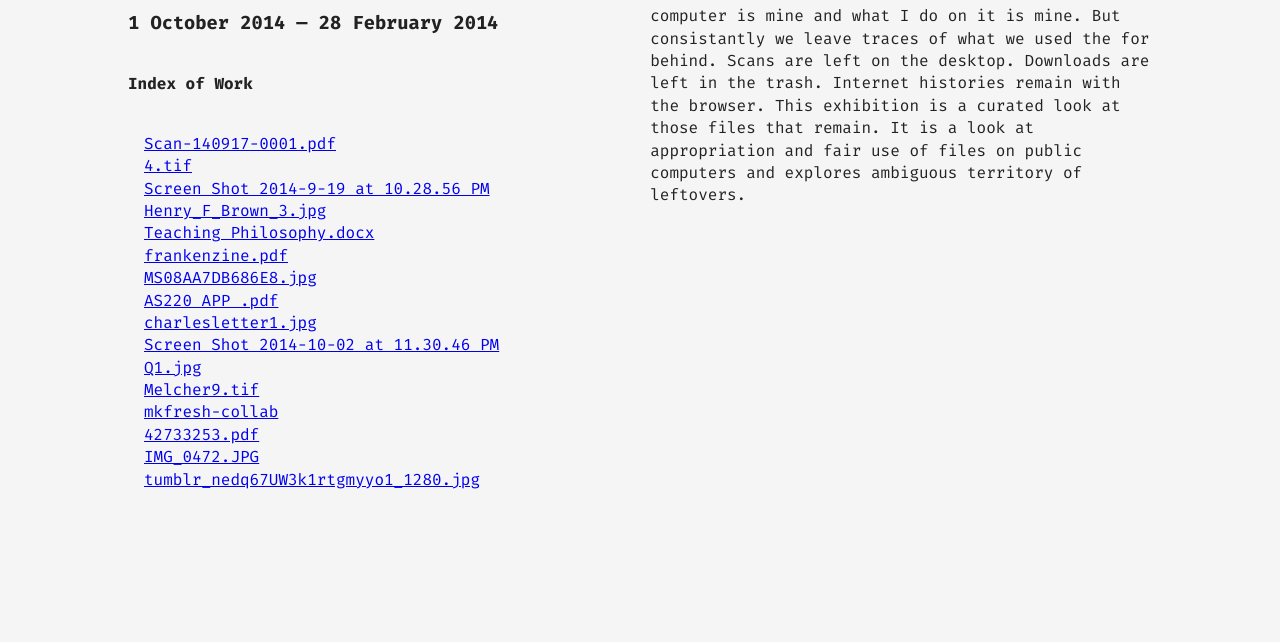
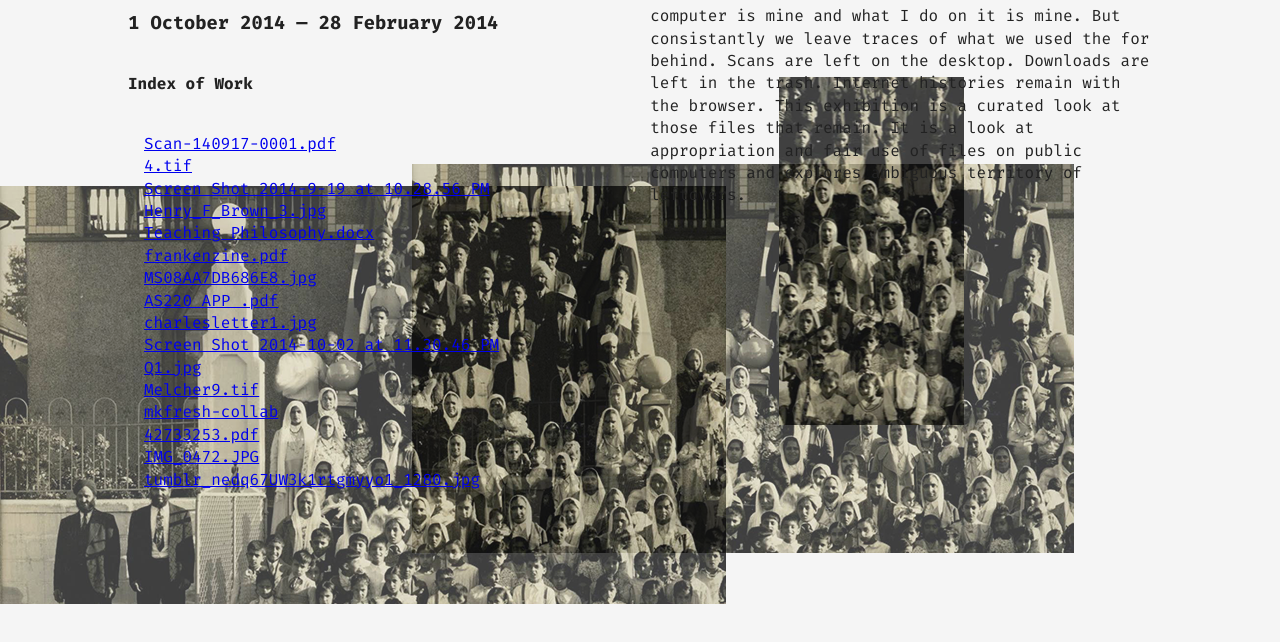
Before and after one commit to mmcdermott18/deleteforget, a plain HTML site: page index.html in a window 1280 px wide. Shown: the part 108-750 px from the top of the page. Drawn offline with nearby package versions, Linux system fonts and the light colour scheme.

Commit message:
home page

```diff
--- a/css/main.css
+++ b/css/main.css
@@ -143,6 +143,11 @@ body {
     top: 0;
 }
 
+.absolute {
+    z-index: -1;
+    position: absolute;
+}
+
 h1 {
 
 }
@@ -177,6 +182,10 @@ strong {
 img {
     max-width: 100%;
     max-height: 625px;
+}
+img.shuffle {
+    margin: 10px 5%;
+    max-width: 90%;
 }
 
 .videoWrapper {
--- a/index.html
+++ b/index.html
@@ -52,9 +52,87 @@
                 <p>Everyday people sit down and use public computers. Generally there is no consideration for the previous user or the next user. At the time of use the computer is mine and what I do on it is mine. But consistantly we leave traces of what we used the for behind. Scans are left on the desktop. Downloads are left in the trash. Internet histories remain with the browser. This exhibition is a curated look at those files that remain. It is a look at appropriation and fair use of files on public computers and explores ambiguous territory of leftovers.</p>
             </div> <!-- end right column -->
         </div> <!-- end container -->
+        <!-- <div class="absolute">
+            <img class="shuffle" src="">
+        </div> -->
         <script src="//ajax.googleapis.com/ajax/libs/jquery/1.10.2/jquery.min.js"></script>
         <script>window.jQuery || document.write('<script src="js/vendor/jquery-1.10.2.min.js"><\/script>')</script>
         <script src="js/plugins.js"></script>
         <script src="js/main.js"></script>
+        <script>
+            (function makeDiv(){
+                var divsizeX = ((Math.random()*1000)).toFixed();
+                var divsizeY = ((Math.random()*500)).toFixed();
+                var imgNum = (Math.ceil(Math.random()*16));
+                $newdiv = $('<div/>').css({
+                    'width': divsizeX+ 'px',
+                    'height': divsizeY+ 'px',
+                    'opacity': '.75',
+                    'background-image': 'url("img/'+imgNum+'.png")',
+                });
+                var posx = (Math.random() * ($(document).width() - divsizeX)).toFixed();
+                var posy = (Math.random() * ($(document).height() - divsizeY)).toFixed();
+                $newdiv.css({
+                    'position':'absolute',
+                    'left':posx+'px',
+                    'top':posy+'px',
+                    'display':'none',
+                    'z-index':'-1'
+                }).appendTo( 'body' ).fadeIn(1000).delay(4000).fadeOut(1000, function(){
+                        $(this).remove();
+                        makeDiv();
+                    });
+            })();
+        </script>
+        <script>
+            (function makeDiv(){
+                var divsizeX = ((Math.random()*1000)).toFixed();
+                var divsizeY = ((Math.random()*500)).toFixed();
+                var imgNum = (Math.ceil(Math.random()*16));
+                $newdiv = $('<div/>').css({
+                    'width': divsizeX+ 'px',
+                    'height': divsizeY+ 'px',
+                    'opacity': '.75',
+                    'background': 'url("img/'+imgNum+'.png") no-repeat center',
+                });
+                var posx = (Math.random() * ($(document).width() - divsizeX)).toFixed();
+                var posy = (Math.random() * ($(document).height() - divsizeY)).toFixed();
+                $newdiv.css({
+                    'position':'absolute',
+                    'left':posx+'px',
+                    'top':posy+'px',
+                    'display':'none',
+                    'z-index':'-1'
+                }).appendTo( 'body' ).fadeIn(500).delay(2000).fadeOut(500, function(){
+                        $(this).remove();
+                        makeDiv();
+                    });
+            })();
+        </script>
+         <script>
+            (function makeDiv(){
+                var divsizeX = ((Math.random()*1000)).toFixed();
+                var divsizeY = ((Math.random()*500)).toFixed();
+                var imgNum = (Math.ceil(Math.random()*16));
+                $newdiv = $('<div/>').css({
+                    'width': divsizeX+ 'px',
+                    'height': divsizeY+ 'px',
+                    'opacity': '.75',
+                    'background-image': 'url("img/'+imgNum+'.png")',
+                });
+                var posx = (Math.random() * ($(document).width() - divsizeX)).toFixed();
+                var posy = (Math.random() * ($(document).height() - divsizeY)).toFixed();
+                $newdiv.css({
+                    'position':'absolute',
+                    'left':posx+'px',
+                    'top':posy+'px',
+                    'display':'none',
+                    'z-index':'-1'
+                }).appendTo( 'body' ).fadeIn(250).delay(1000).fadeOut(250, function(){
+                        $(this).remove();
+                        makeDiv();
+                    });
+            })();
+        </script>
     </body>
 </html>
```
Also changed, not shown: 10/index.html (+4 -4 lines), 14/index.html (+4 -4 lines), 15/index.html (+4 -4 lines), 16/index.html (+4 -4 lines), img/13.png (added).
